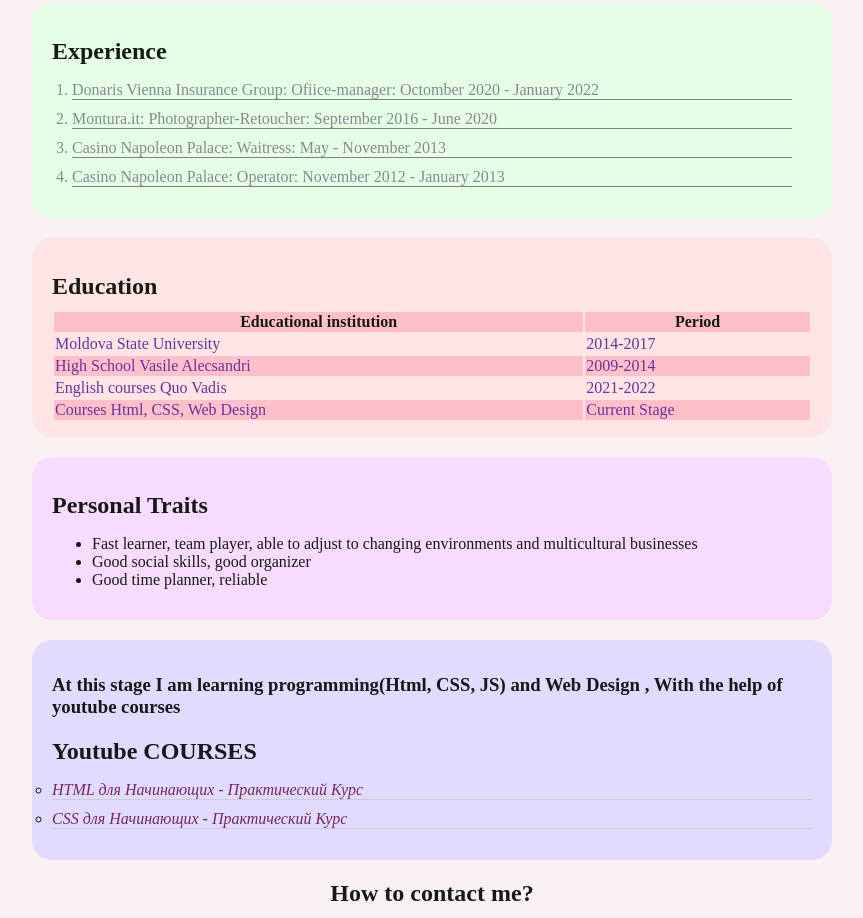
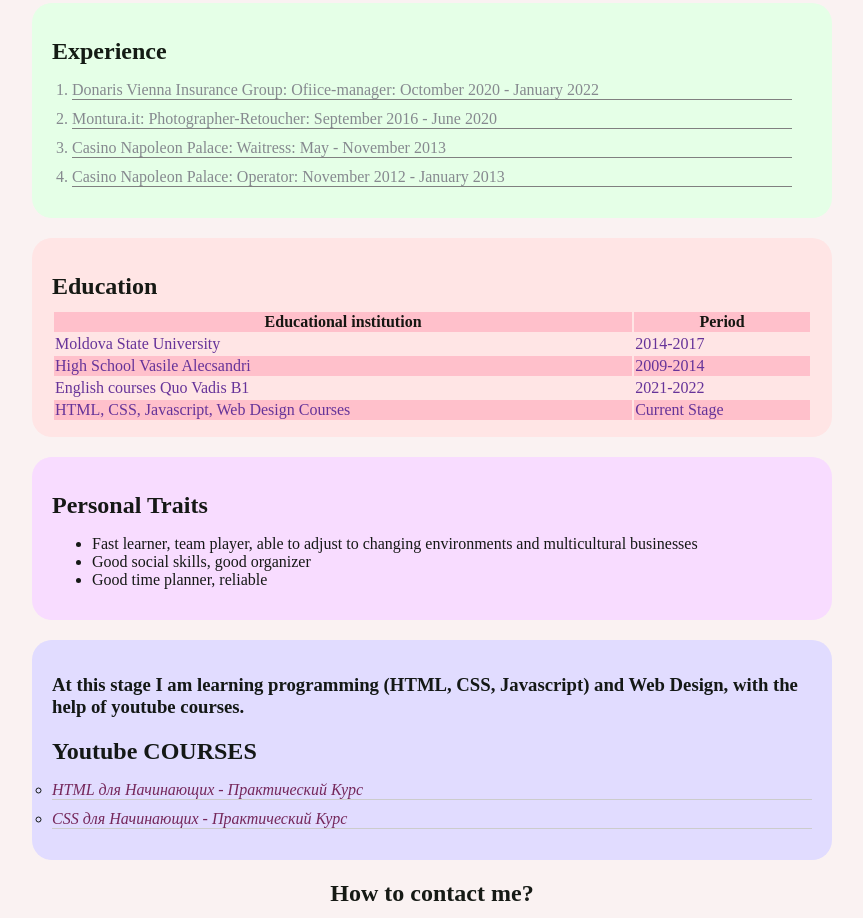
Before and after one commit to BanuDiana/Diana-CV-En, a plain HTML site: page index.html in a window 1280 px wide. Shown: the part 721-1639 px from the top of the page, without its empty margins (208-1071 px from the left). Drawn offline with Linux system fonts and the light colour scheme.

Commit message:
fix typo, improve texts

```diff
--- a/index.html
+++ b/index.html
@@ -20,7 +20,7 @@
                 Adress:	Moldova, Chisinau, Ismail 31 street<br>
                 Phone:	069570761 <br>
                 E-mail:	banudiana92@gmail.com </strong>
-            <p/>
+            </p>
             <p> I am a creative girl, able and diligent, always open to new knowledge. </p>
             <h4>My social networks
                 <a href="https://www.instagram.com/dyane111/" target="_blank">Instagram</a> /
@@ -39,7 +39,7 @@
     <h2>Professional skills and competence</h2>
     <ul>
         <li>Native Language:Romanian</li>
-        <li>Foreign Languages:Russian-advanced, English-B1 </li>
+        <li>Foreign Languages:Russian - advanced, English - B1 </li>
         <!-- <hr size="5" noshade width="100%" color="green"/> -->
         <h3>Computer literacy</h3>
         <li>Good command of the instruments Microsoft Office (Word, Excel şi PowerPoint)</li>
@@ -86,11 +86,11 @@
         <tr><td>High School Vasile Alecsandri</td>
         <td>2009-2014</td></tr>
         <tr>
-            <td>English courses Quo Vadis</td>
+            <td>English courses Quo Vadis B1</td>
             <td>2021-2022</td>
         </tr>
         <tr>
-            <td>Courses Html, CSS, Web Design </td>
+            <td>HTML, CSS, Javascript, Web Design Courses </td>
             <td>Current Stage</td>
         </tr>
     </table>
@@ -109,7 +109,7 @@
 
 <!-- <hr size="5" noshade width="800" color="blue"/> -->
     <div class="card bg-blue">
-    <h3>At this stage I am learning programming(Html, CSS, JS) and Web Design , With the help of youtube courses</h3>
+    <h3>At this stage I am learning programming (HTML, CSS, Javascript) and Web Design, with the help of youtube courses.</h3>
     <!-- <hr size="5" noshade width="700" color="orange"/> -->
     <h2>Youtube COURSES</h2>
     <ul class="link-list">
```
